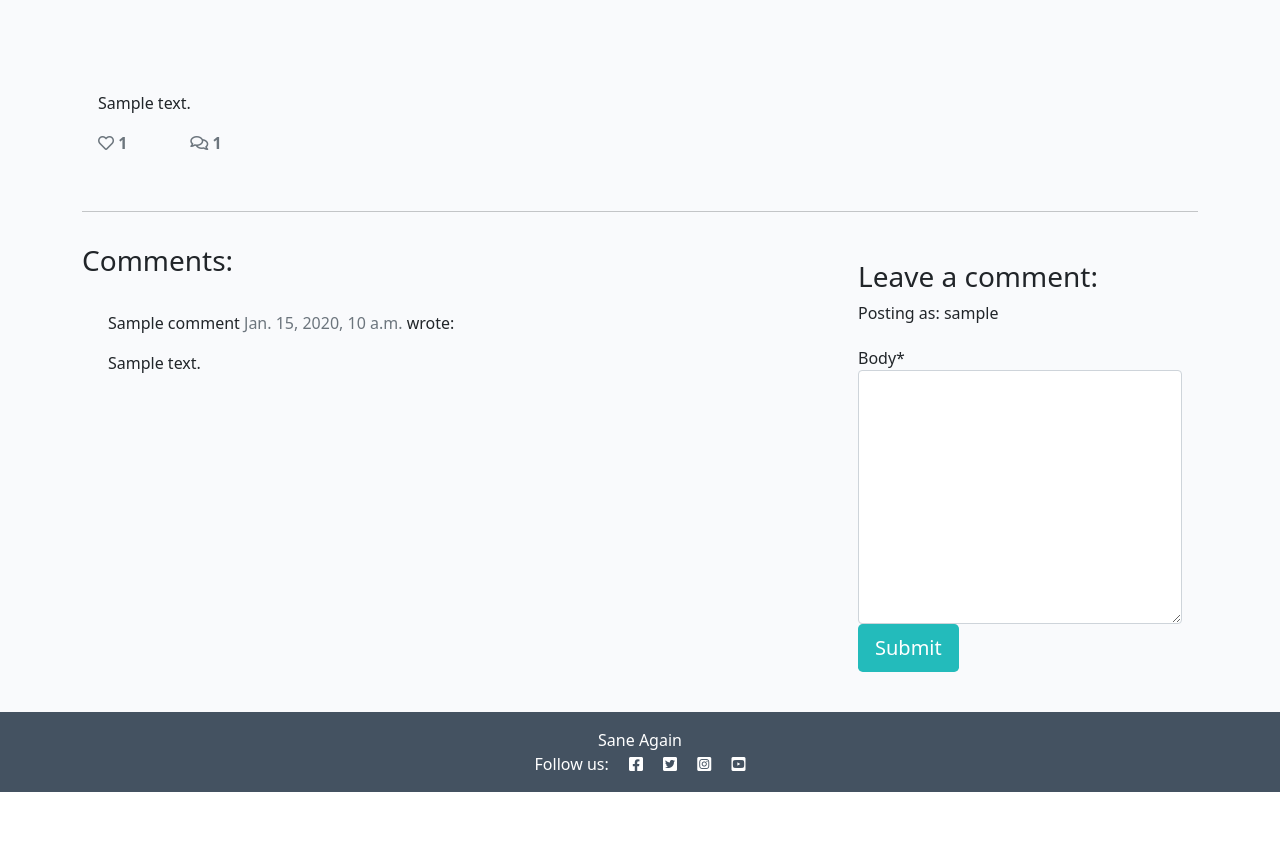
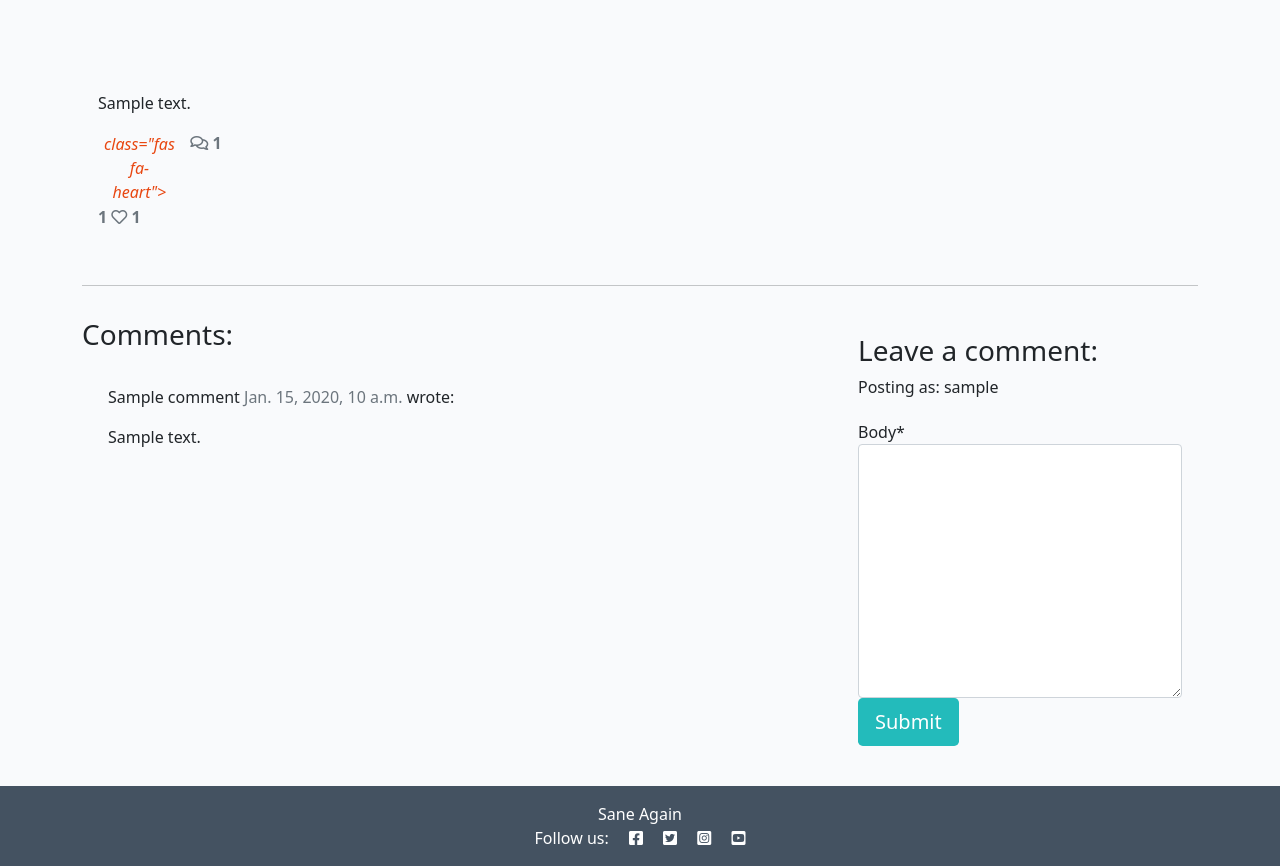
Before and after one commit to RH-devs/sane-again, a Django app: a page that uses templates/post_detail.html in a window 1280 px wide. Shown: the part 288-1154 px from the top of the page. Before the commit the page ends 1080 px from the top, so only its background shows below. Run offline with Django 3.2, Linux system fonts and the light colour scheme; a user stored in the database is signed in; tables that the repository leaves empty hold one stand-in row (values such as "Sample post"); some libraries are stand-ins or nearby versions.

Commit message:
add more functionality for users to be able to use the like button

```diff
--- a/templates/post_detail.html
+++ b/templates/post_detail.html
@@ -34,6 +34,29 @@
                 <div class="row">
 
                     <div class="col-1">
+                        <strong>
+                            {% if user.is_authenticated %}
+                            <form class="d-inline" action="{% url 'post_like' post.slug %}" method="POST">
+                                {% csrf_token %}
+                                {% if liked %}
+
+                            <button type="submit" name="blogpost_id" value="{{post.slug}}" class="btn-like"><i>
+                                    class="fas fa-heart"></i></button>
+
+                            {% else %}
+
+                            <button type="submit" name="blogpost_id" value="{{post.slug}}" class="btn-like"><i>
+                                class="far fa-heart"></i></button>
+
+                            {% endif %}
+
+                        </form>
+                        {% else %}
+
+                        <span class="text-secondary"><i class="far fa-heart"></i></span>
+                        {% endif %}
+                        <span class="text-secondary"> {{ post.number_of_likes }}</span>
+                        </strong>
                         <!-- The number of likes goes before the closing strong tag -->
                         <strong class="text-secondary"><i class="far fa-heart"></i> {{ post.number_of_likes }} </strong>
                     </div>
```
